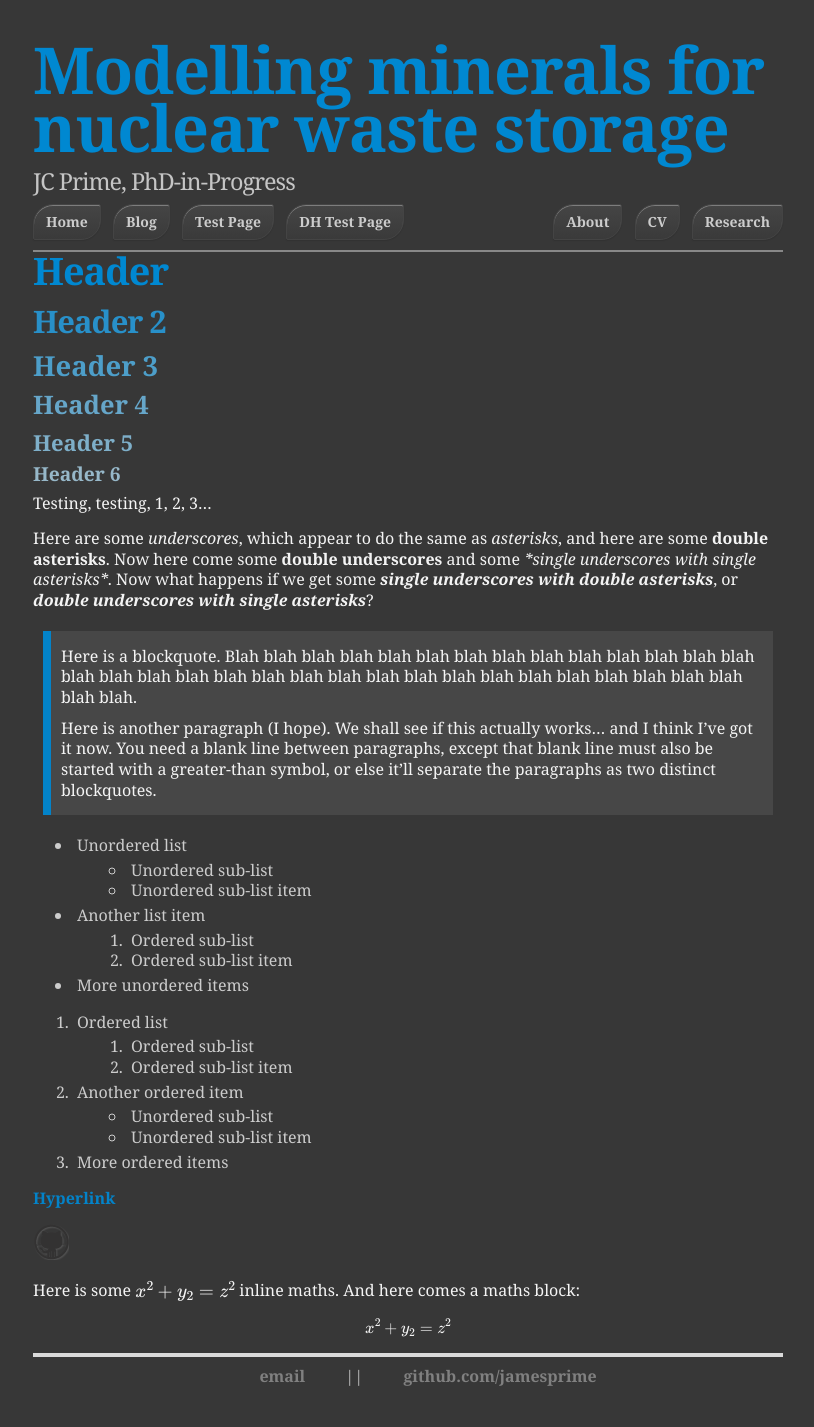
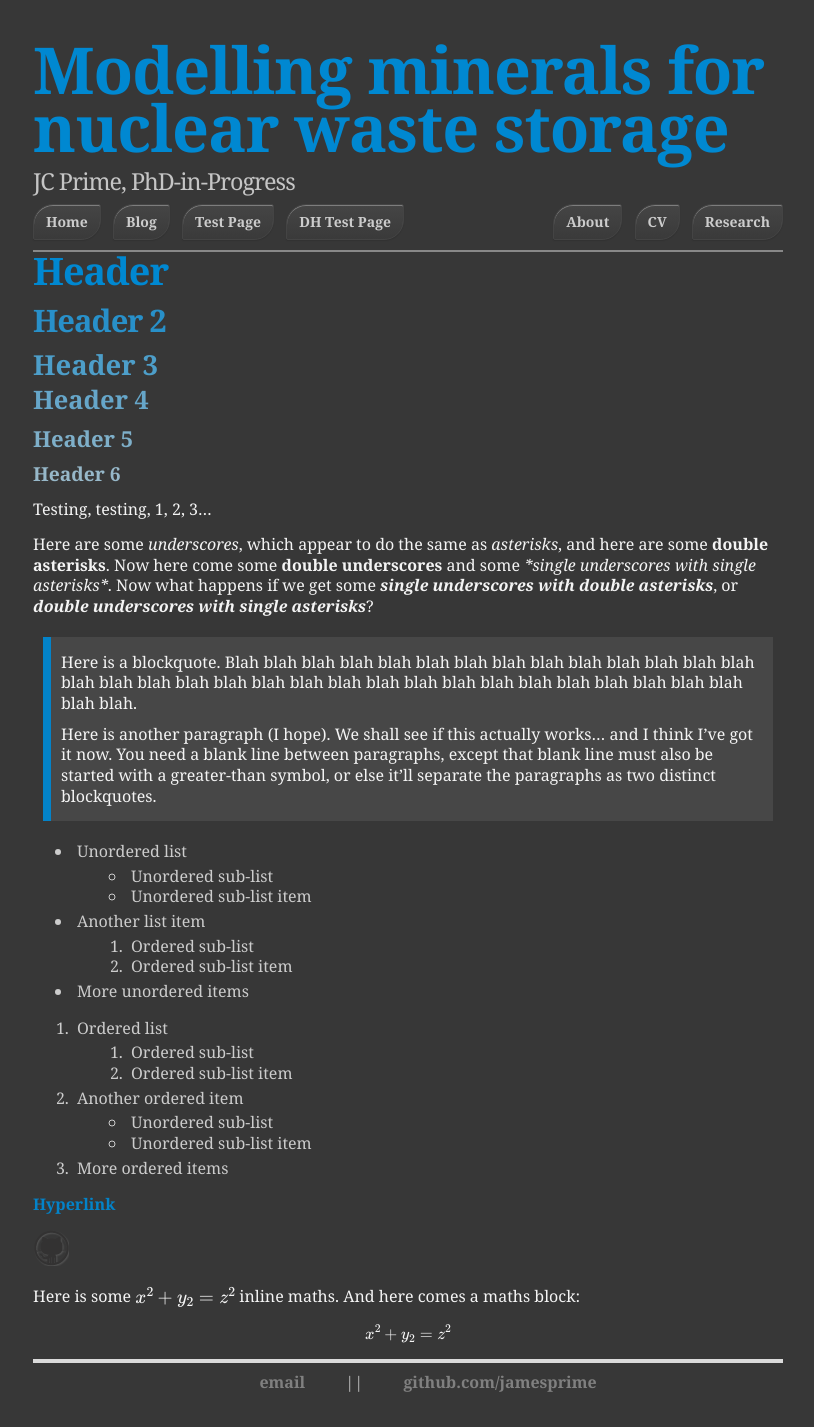
Before and after one commit to jamesprime/jamesprime.github.io, a Jekyll site: the page built from _pages/dhtest/index.md, in a window 1280 px wide. Shown: the whole page, without its empty margins (232-1046 px from the left). Built offline with Jekyll 4.4.1, drawn with Linux system fonts in a browser that asks for light colours; nearby versions of some CDN libraries; formulas are drawn with MathJax 3.

Commit message:
Updated /_sass/uberduper.scss
Forgot to remove original individual h1-6 margin: .5em 0, so did that, to mirror /_sass/jamesprime.scss, as a test

```diff
--- a/_sass/uberduper.scss
+++ b/_sass/uberduper.scss
@@ -45,7 +45,6 @@
     font-size: 2.25em; // Originally 1.7em; default is 1.5em
     font-weight: bold;
     letter-spacing: -1px;
-    margin: .5em 0;
     // padding: 0 2px 4px 0;
 }
 
@@ -53,27 +52,22 @@
     // border-bottom: 1px dotted #e5e5e5;
     color: #4d9ec9; // Originally #fba919, then #3C98C9, then #3e9dd1, then #3495c9, then #4d9ec9, then #5aa2c9
     font-size: 2em; // Originally 1.4em; default is 1.17em
-    font-weight: bold;
-    margin: .5em 0; // Originally 10px 0 8px
     // padding: 1px 2px 4px 0;
 }
 
 h4 {
     color: #66a6c9; // Originally #23af4c, then #5AA3C9, then #5ea8d1, then #4d9ec9
     font-size: 1.85em; // Default is 1em
-    margin: .5em 0;
 }
 
 h5 {
     color: #7eafc9; // Originally #79AEC9, then #7db3d1, then #66a6c9
     font-size: 1.6em; // Default is .83em
-    margin: .5em 0;
 }
 
 h6 {
     color: #97b8c9; // Originally #97B8C9, then #9cbed1, then #7eafc9
     font-size: 1.4em; // Default is .67em
-    margin: .5em 0;
 }
 
 p {
```
